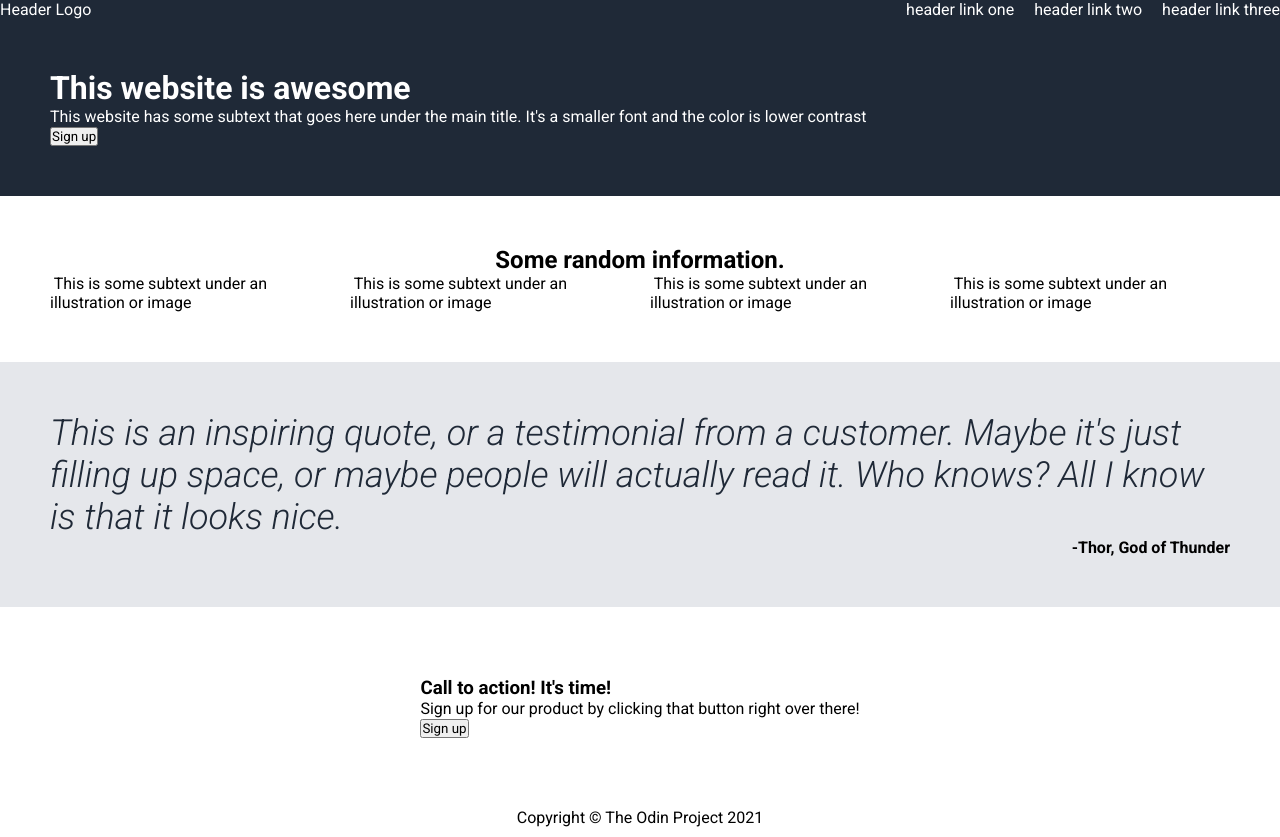
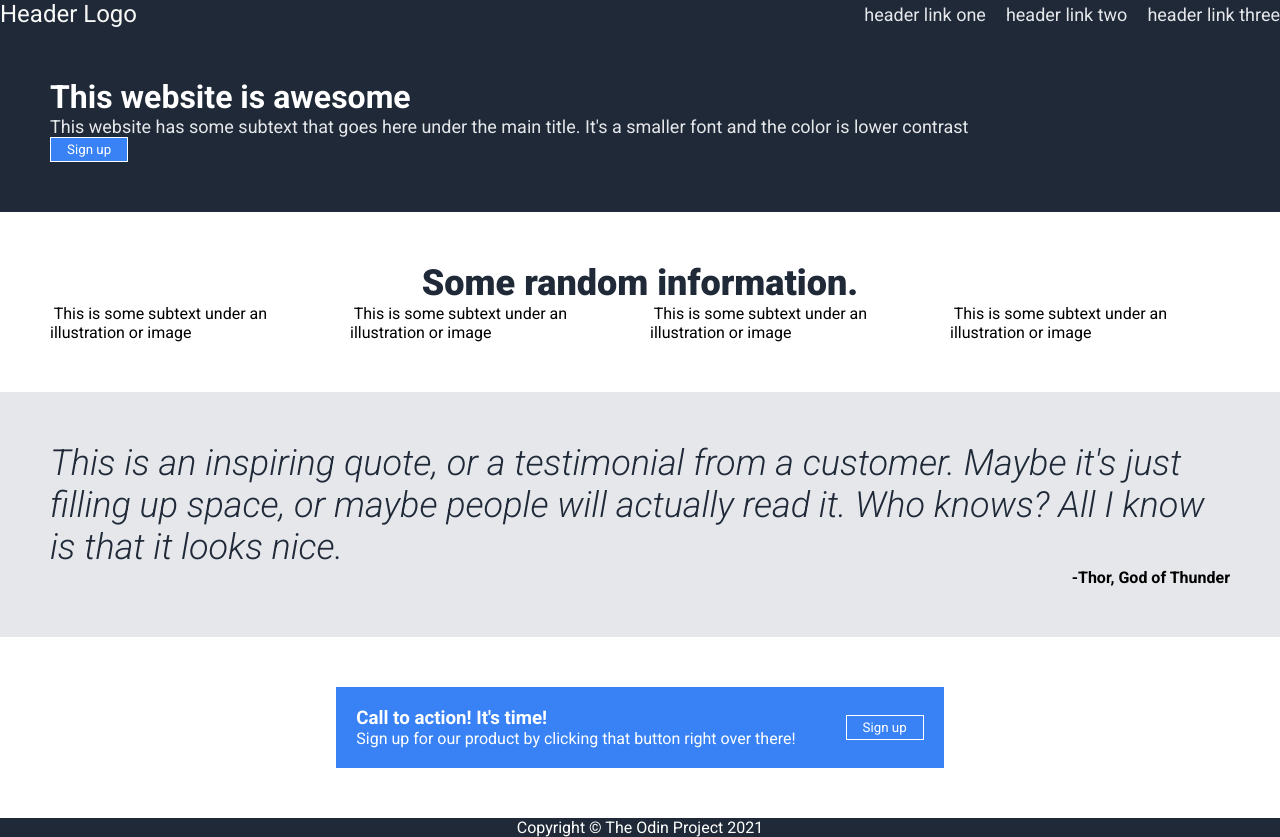
Before and after one commit to angelperez42/landing-page, a plain HTML site: page index.html in a window 1280 px wide. Drawn offline with Linux system fonts and the light colour scheme.

Commit message:
feat: Add font styling

```diff
--- a/index.html
+++ b/index.html
@@ -12,15 +12,15 @@
         <div class="hero">
             <div class="heading">
                 <ul>
-                    <li>Header Logo</li>
-                    <li class="left-push">header link one</li>
-                    <li>header link two</li>
-                    <li>header link three</li>
+                    <li class="header-logo">Header Logo</li>
+                    <li class="left-push sec-text">header link one</li>
+                    <li class="sec-text">header link two</li>
+                    <li class="sec-text">header link three</li>
                 </ul>
             </div>
             <div class="main">
                 <h1>This website is awesome</h1>
-                <p>This website has some subtext that goes here under the main title. It's a smaller font and the color is lower contrast</p>
+                <p class="sec-text">This website has some subtext that goes here under the main title. It's a smaller font and the color is lower contrast</p>
                 <button>Sign up</button>
             </div>
         </div>
--- a/style.css
+++ b/style.css
@@ -97,8 +97,18 @@ html {
   color: #fff;
 }
 
+.header-logo {
+  font-size: 24px;
+  color: #f9faf8;
+}
+
 .main {
   padding: 50px;
+}
+
+.sec-text {
+  font-size: 18px;
+  color: #e5e7eb;
 }
 
 .heading ul {
@@ -122,6 +132,12 @@ li {
   justify-content: center;
   align-items: center;
   padding: 50px;
+}
+
+.random-info-section h2 {
+  font-size: 36px;
+  font-weight: 900;
+  color: #1f2937;
 }
 
 .random-info-container {
@@ -154,12 +170,27 @@ li {
 }
 
 .sign-up-box {
+  display: flex;
+  justify-content: space-around;
+  align-items: center;
+  gap: 50px;
   margin: 50px;
   padding: 20px;
+  background-color: #3882f6;
+  color: #fff;
 }
 
 .footer {
   display: flex;
   justify-content: center;
   align-items: center;
+  background-color: #1f2937;
+  color: #fff;
 }
+
+button {
+  background-color: #3882f6;
+  border: solid 1px #fff;
+  color: #fff;
+  padding: 4px 16px;
+}
```
